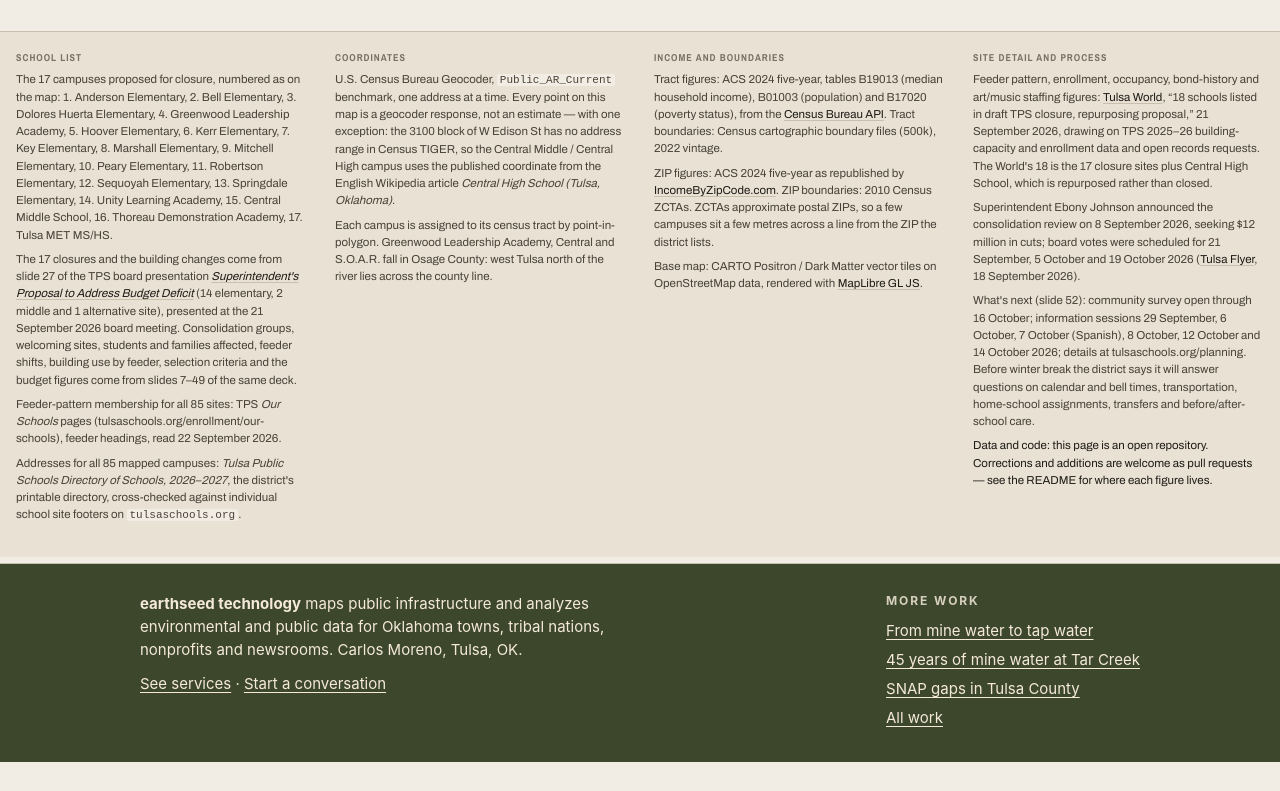
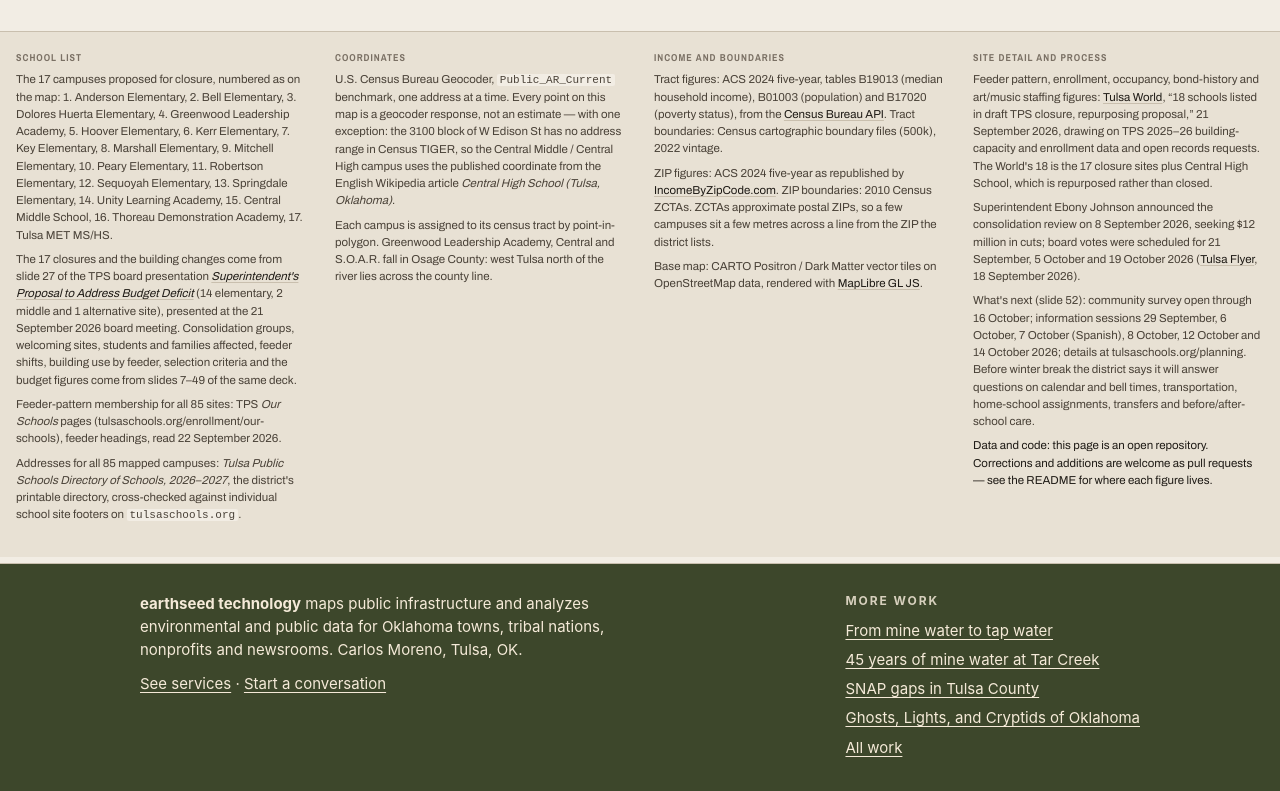
Before and after one commit to chimchim237/tps-closures, a plain HTML site: page index.html in a window 1280 px wide. Shown: the part 2087-2878 px from the top of the page. Before the commit the page ends 2849 px from the top, so only its background shows below. Drawn offline with nearby package versions, Linux system fonts and the light colour scheme; no server answers.

Commit message:
footer update

```diff
--- a/index.html
+++ b/index.html
@@ -317,6 +317,7 @@
         <li><a href="../tar-creek-water/">From mine water to tap water</a></li>
         <li><a href="../tar-creek/">45 years of mine water at Tar Creek</a></li>
         <li><a href="../snap-tulsa/">SNAP gaps in Tulsa County</a></li>
+        <li><a href="../oklahoma-haunts/">Ghosts, Lights, and Cryptids of Oklahoma</a></li>
         <li><a href="../work/">All work</a></li>
       </ul>
     </div>
```
